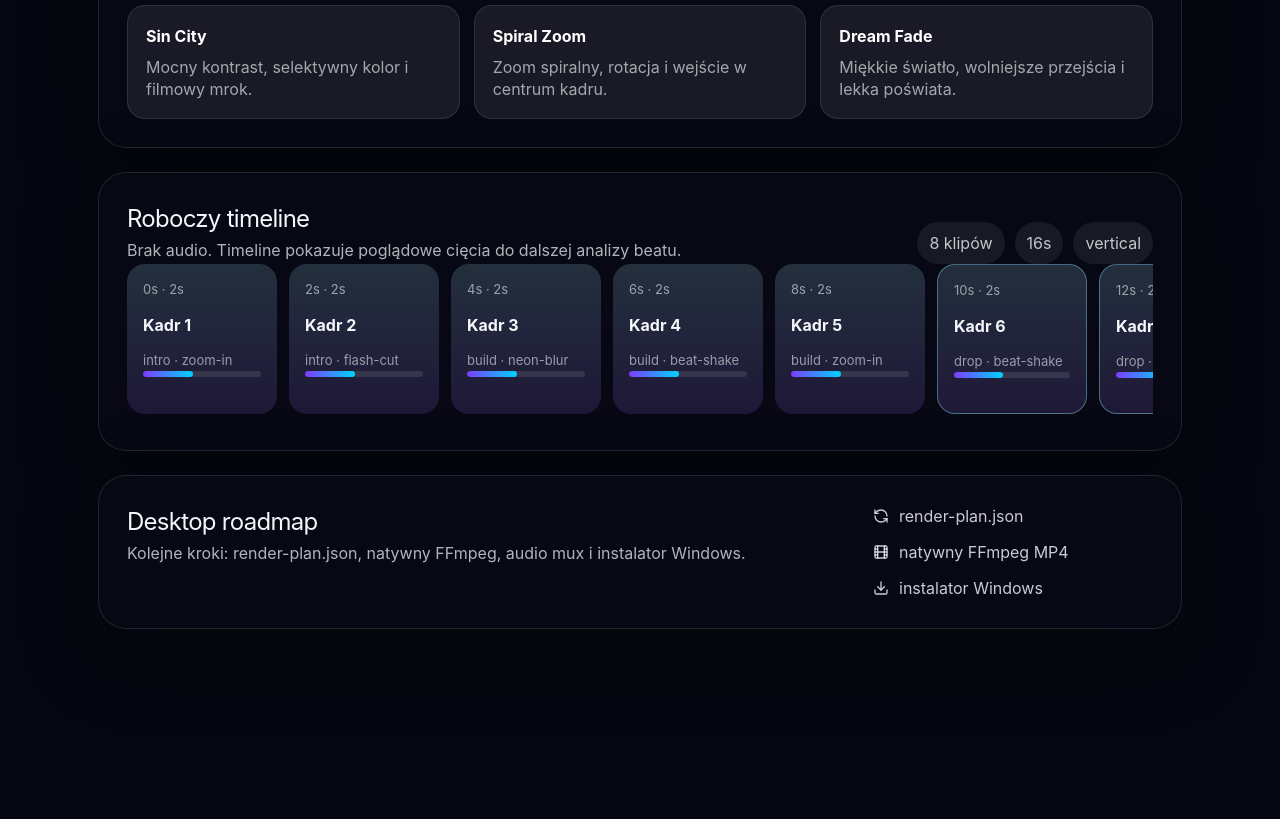
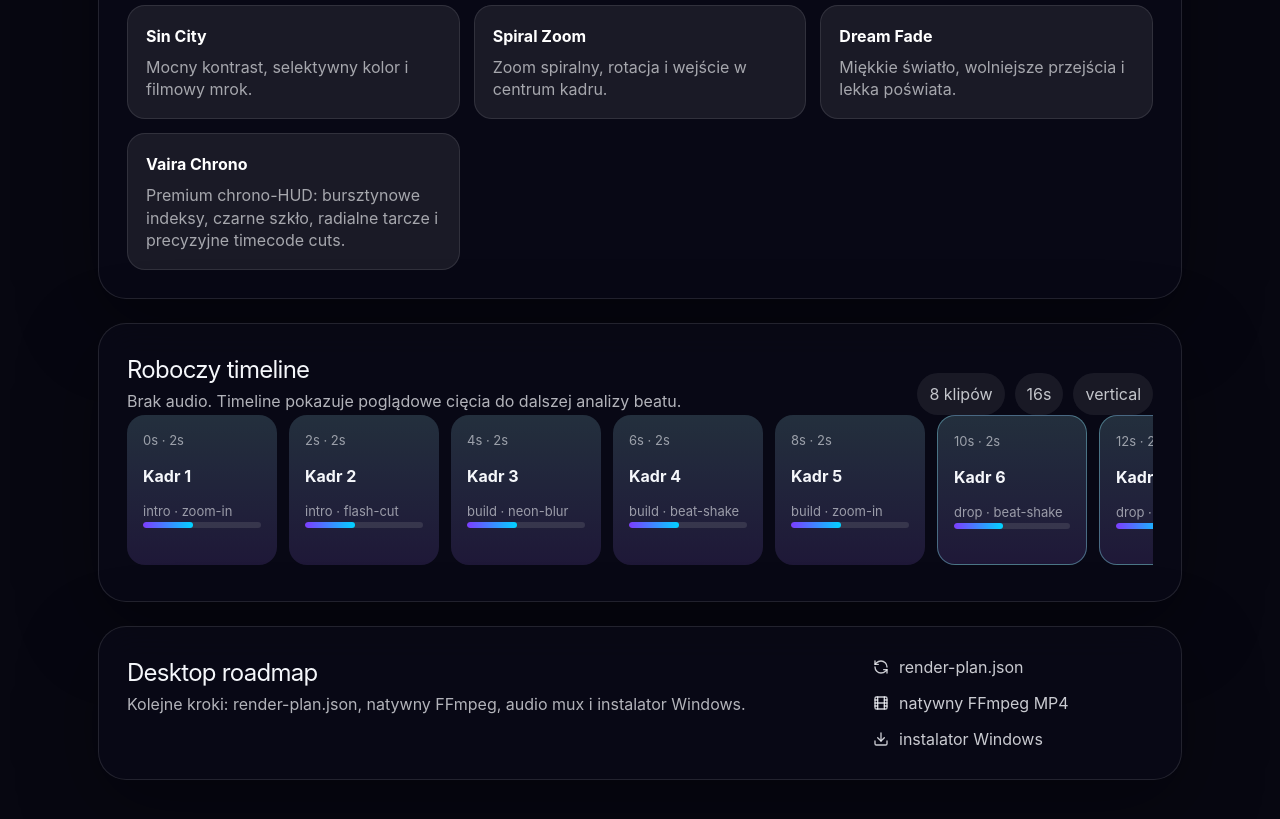
Before and after one commit to KumatyTomi/FotoBeat, a React (Vite) app: page / in a window 1280 px wide. Shown: the part 5320-6139 px from the top of the page. Built offline with nearby package versions, Linux system fonts and the light colour scheme.

Commit message:
Add Vaira Chrono effect preset

```diff
--- a/src/data/effects.js
+++ b/src/data/effects.js
@@ -1,68 +1,21 @@
 export const EXPORT_FORMATS = [
-  {
-    id: 'wide',
-    label: '16:9 Full HD',
-    width: 1920,
-    height: 1080,
-    recommendedFor: 'YouTube, ekran TV, landing demo'
-  },
-  {
-    id: 'vertical',
-    label: '9:16 Reels/TikTok',
-    width: 1080,
-    height: 1920,
-    recommendedFor: 'TikTok, Reels, Shorts'
-  },
-  {
-    id: 'square',
-    label: '1:1 Feed',
-    width: 1080,
-    height: 1080,
-    recommendedFor: 'Posty feed, miniatury, social preview'
-  }
+  { id: 'wide', label: '16:9 Full HD', width: 1920, height: 1080, recommendedFor: 'YouTube, ekran TV, landing demo' },
+  { id: 'vertical', label: '9:16 Reels/TikTok', width: 1080, height: 1920, recommendedFor: 'TikTok, Reels, Shorts' },
+  { id: 'square', label: '1:1 Feed', width: 1080, height: 1080, recommendedFor: 'Posty feed, miniatury, social preview' }
 ];
 
 export const EFFECT_PRESETS = [
+  { id: 'neonPulse', name: 'Neon Pulse', description: 'Pulsujące światło, zoom i kontrast pod beat.', intensity: 82, bestFor: 'dynamiczne montaże, kluby, dropy' },
+  { id: 'smokeCut', name: 'Smoke Cut', description: 'Dymowe przejścia, miękkie fade i głębia.', intensity: 58, bestFor: 'klimat, portrety, wolniejsze wejścia' },
+  { id: 'matrixGlitch', name: 'Matrix Glitch', description: 'Zielone przebłyski, cyfrowy glitch i szybkie cięcia.', intensity: 90, bestFor: 'techno, cyberpunk, szybkie sekwencje' },
+  { id: 'sinCity', name: 'Sin City', description: 'Mocny kontrast, selektywny kolor i filmowy mrok.', intensity: 70, bestFor: 'mrok, noir, mocne kadry' },
+  { id: 'spiralZoom', name: 'Spiral Zoom', description: 'Zoom spiralny, rotacja i wejście w centrum kadru.', intensity: 76, bestFor: 'intro, build-up, przejście do dropu' },
+  { id: 'dreamFade', name: 'Dream Fade', description: 'Miękkie światło, wolniejsze przejścia i lekka poświata.', intensity: 46, bestFor: 'rodzinne klipy, emocjonalne sekwencje' },
   {
-    id: 'neonPulse',
-    name: 'Neon Pulse',
-    description: 'Pulsujące światło, zoom i kontrast pod beat.',
-    intensity: 82,
-    bestFor: 'dynamiczne montaże, kluby, dropy'
-  },
-  {
-    id: 'smokeCut',
-    name: 'Smoke Cut',
-    description: 'Dymowe przejścia, miękkie fade i głębia.',
-    intensity: 58,
-    bestFor: 'klimat, portrety, wolniejsze wejścia'
-  },
-  {
-    id: 'matrixGlitch',
-    name: 'Matrix Glitch',
-    description: 'Zielone przebłyski, cyfrowy glitch i szybkie cięcia.',
-    intensity: 90,
-    bestFor: 'techno, cyberpunk, szybkie sekwencje'
-  },
-  {
-    id: 'sinCity',
-    name: 'Sin City',
-    description: 'Mocny kontrast, selektywny kolor i filmowy mrok.',
-    intensity: 70,
-    bestFor: 'mrok, noir, mocne kadry'
-  },
-  {
-    id: 'spiralZoom',
-    name: 'Spiral Zoom',
-    description: 'Zoom spiralny, rotacja i wejście w centrum kadru.',
-    intensity: 76,
-    bestFor: 'intro, build-up, przejście do dropu'
-  },
-  {
-    id: 'dreamFade',
-    name: 'Dream Fade',
-    description: 'Miękkie światło, wolniejsze przejścia i lekka poświata.',
-    intensity: 46,
-    bestFor: 'rodzinne klipy, emocjonalne sekwencje'
+    id: 'vairaChrono',
+    name: 'Vaira Chrono',
+    description: 'Premium chrono-HUD: bursztynowe indeksy, czarne szkło, radialne tarcze i precyzyjne timecode cuts.',
+    intensity: 86,
+    bestFor: 'premium reels, zegarkowy klimat, techniczny launch'
   }
 ];
```
